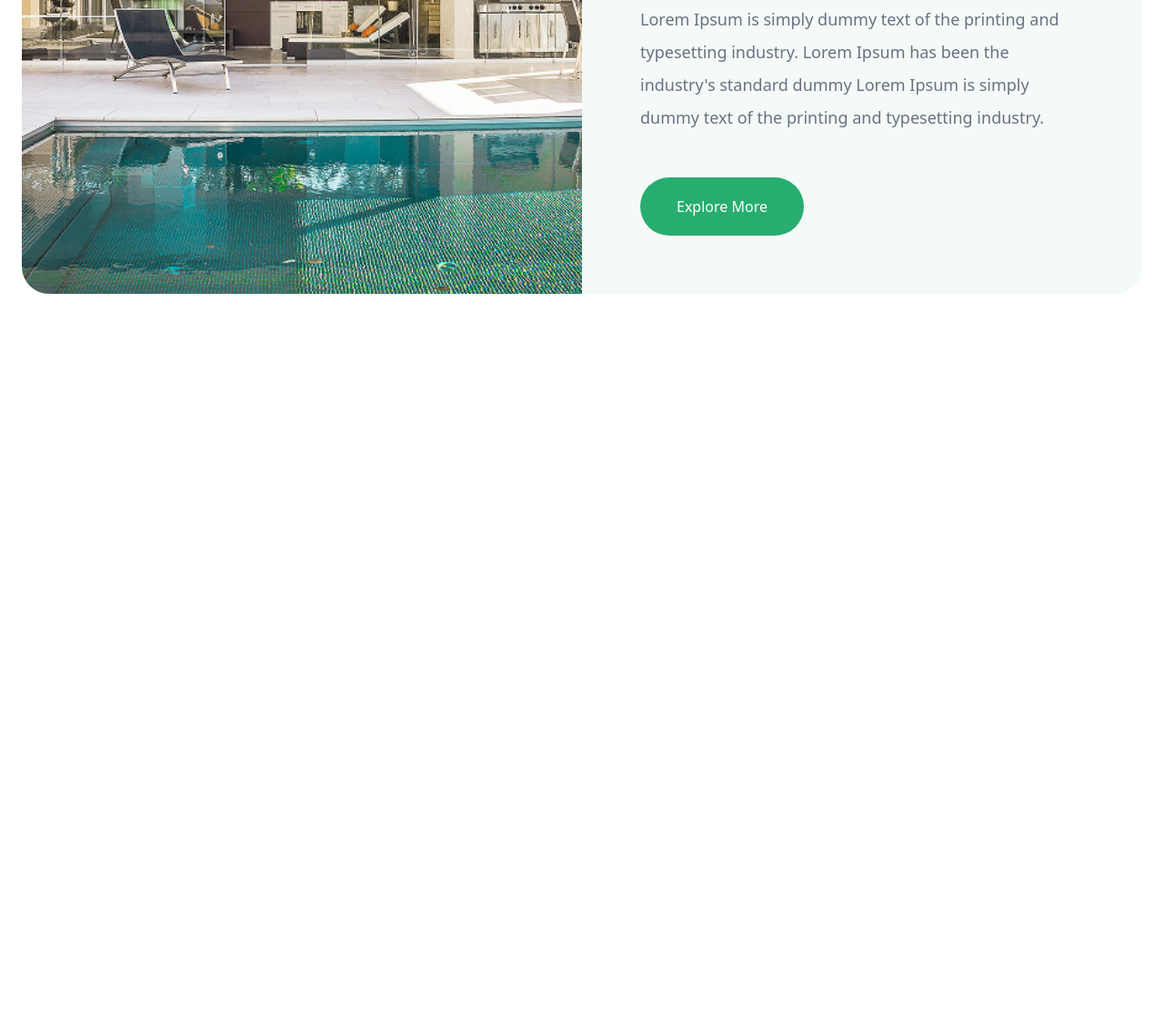
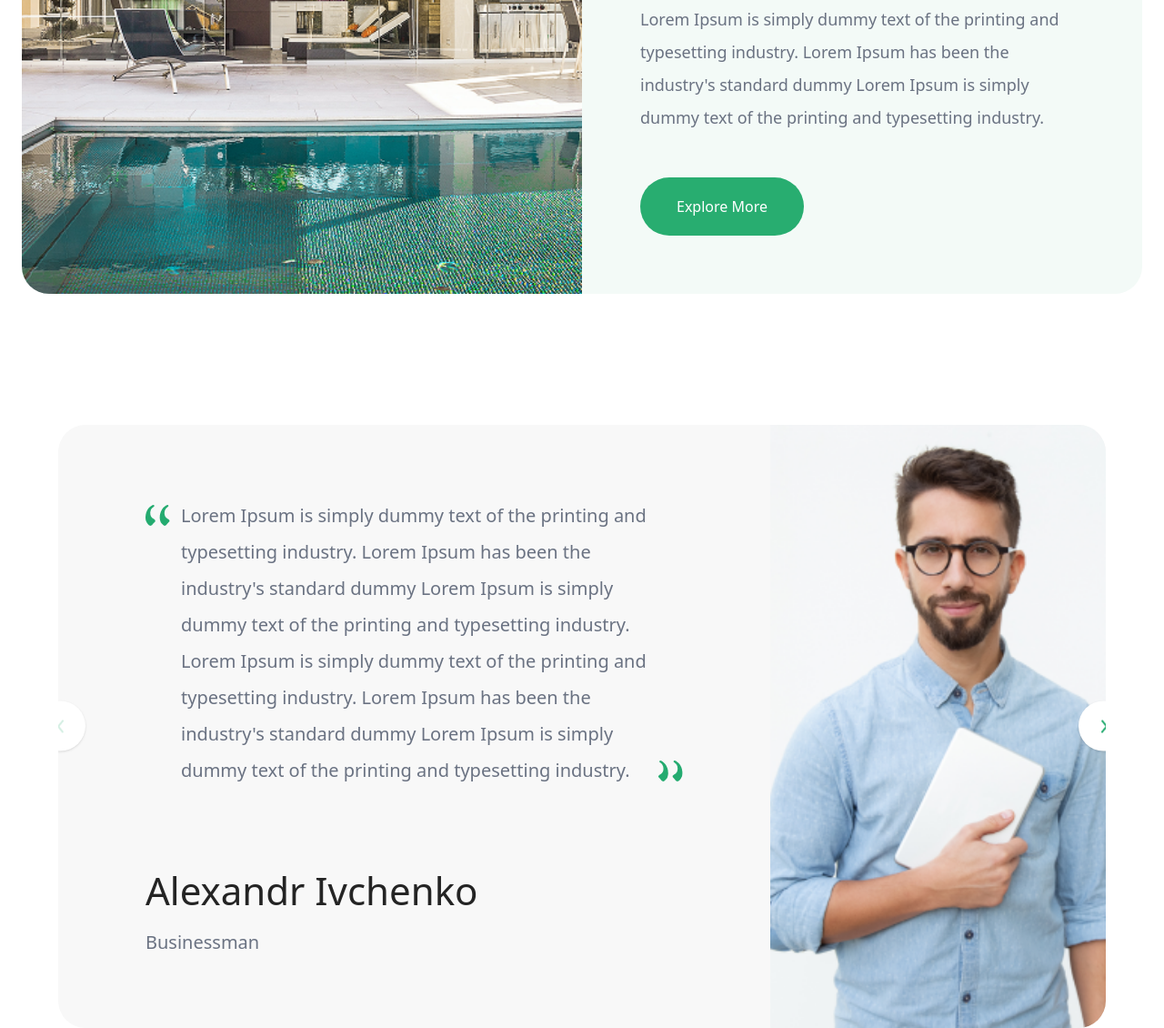
Before and after one commit to ismatovbenya2-droid/branches, a website: page index.html in a window 1280 px wide. Shown: the part 2609-3739 px from the top of the page at 91% size. Before the commit the page ends 2932 px from the top, so only its background shows below. Drawn offline with Linux system fonts and the light colour scheme.

Commit message:
section5-index

```diff
--- a/index.html
+++ b/index.html
@@ -294,5 +294,62 @@
     </div>
   </div>
 </section>
+<section class="max-w-[1200px] mx-auto px-6 mt-24 lg:mt-36">
+
+    <div class="relative bg-[#F8F8F8] rounded-[30px] overflow-hidden">
+        <button class="hidden lg:flex absolute left-[-25px] top-1/2 -translate-y-1/2 w-[55px] h-[55px] bg-white rounded-full shadow items-center justify-center">
+            <img src="./img/25.png" alt="">
+        </button>
+        <button class="hidden lg:flex absolute right-[-25px] top-1/2 -translate-y-1/2 w-[55px] h-[55px] bg-white rounded-full shadow items-center justify-center">
+            <img src="./img/26.png" alt="">
+        </button>
+
+        <div class="flex flex-col lg:flex-row">
+            <div class="w-full lg:w-[68%] p-8 lg:px-24 lg:py-20">
+
+                <div class="flex items-start gap-3">
+                    <img
+                        src="./img/28.png"
+                        alt=""
+                        class="w-8 mt-2"
+                    >
+                    <p class="text-gray-500 text-lg lg:text-[20px] leading-10">
+                        Lorem Ipsum is simply dummy text of the printing and
+                        typesetting industry. Lorem Ipsum has been the industry's
+                        standard dummy Lorem Ipsum is simply dummy text of the
+                        printing and typesetting industry. Lorem Ipsum is simply
+                        dummy text of the printing and typesetting industry.
+                        Lorem Ipsum has been the industry's standard dummy
+                        Lorem Ipsum is simply dummy text of the printing and
+                        typesetting industry.
+                    </p>
+                    <img
+                        src="./img/29.png"
+                        alt=""
+                        class="w-8 self-end mb-2"
+                    >
+                </div>
+                <div class="mt-12 lg:mt-20">
+
+                    <h3 class="text-[30px] lg:text-[42px] font-medium text-[#242424]">
+                        Alexandr Ivchenko
+                    </h3>
+
+                    <p class="text-gray-500 text-xl mt-3">
+                        Businessman
+                    </p>
+                </div>
+            </div>
+            <div class="w-full lg:w-[32%]">
+
+                <img
+                    src="./img/27.png"
+                    alt=""
+                    class="w-full h-[350px] lg:h-full object-cover"
+                >
+            </div>
+        </div>
+    </div>
+</section>
 </body>
 </html>
```
Also changed, not shown: img/25.png (added), img/26.png (added), img/27.png (added), img/28.png (added), img/29.png (added), src/output.css, 1 other file.
